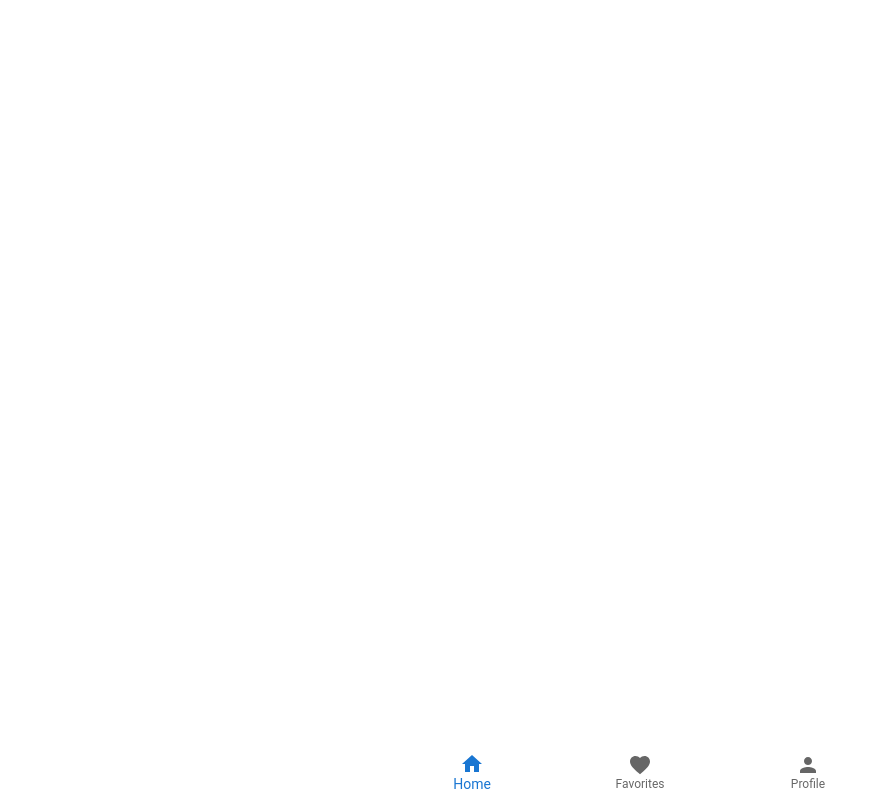
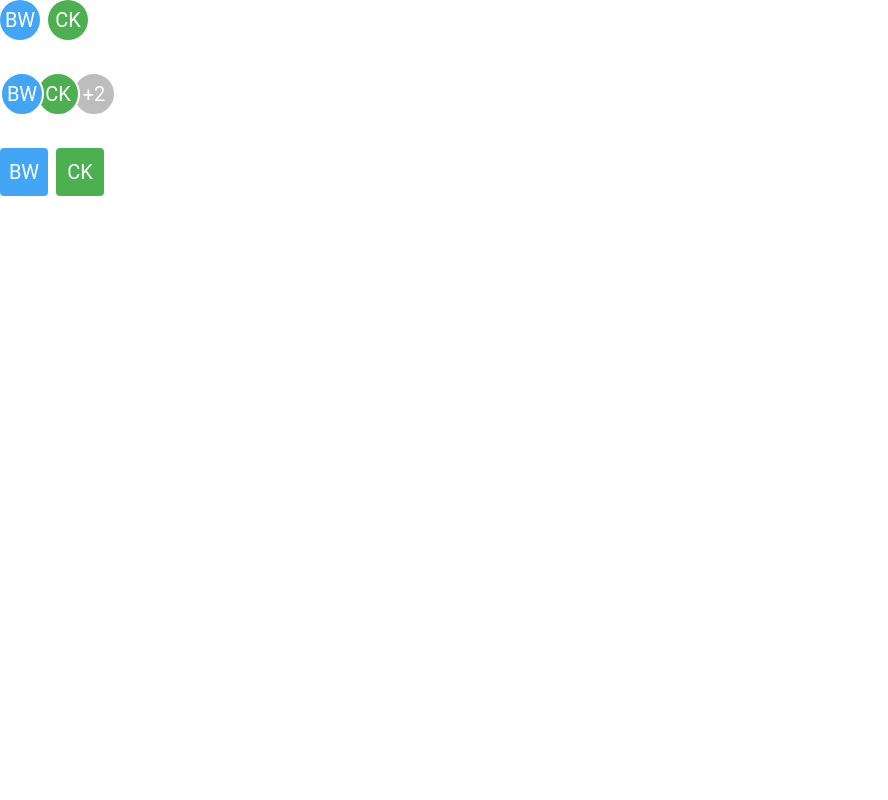
Before and after one commit to AnjoC07/React-Material-UI-Demo, a React (Create React App) app: page / in a window 1280 px wide. Shown: the whole page, without its empty margins (0-888 px from the left). Built offline with nearby package versions, Linux system fonts and the light colour scheme.

Commit message:
MUI Avatar

```diff
--- a/src/App.tsx
+++ b/src/App.tsx
@@ -1,7 +1,8 @@
 // App.tsx
 import "./App.css";
-import { MuiBottomNavigation } from "./components/MuiBottomNavigation";
+import { MuiAvatar } from "./components/MuiAvatar";
 
+// import { MuiBottomNavigation } from "./components/MuiBottomNavigation";
 // import { MuiSpeedDial } from "./components/MuiSpeedDial";
 // import { MuiBreadcrumbs } from "./components/MuiBreadcrumbs";
 // import { MuiDrawer } from "./components/MuiDrawer";
@@ -42,7 +43,8 @@
       <MuiDrawer /> */}
       {/* <MuiLink /> */}
       {/* <MuiSpeedDial /> */}
-      <MuiBottomNavigation />
+      {/* <MuiBottomNavigation /> */}
+      <MuiAvatar />
     </div>
   );
 }
--- /dev/null
+++ b/src/components/MuiAvatar.tsx
@@ -0,0 +1,45 @@
+import { Stack, Avatar, AvatarGroup } from "@mui/material";
+
+export const MuiAvatar = () => {
+  return (
+    <Stack spacing={4}>
+      <Stack direction="row" spacing={1}>
+        <Avatar sx={{ bgcolor: "primary.light" }}>BW</Avatar>
+        <Avatar sx={{ bgcolor: "success.light" }}>CK</Avatar>
+      </Stack>
+
+      {/* Use of Random User API to populate random users */}
+      <Stack direction="row" spacing={1}>
+        {/* Avatar Group | "max" restrict number being displayed*/}
+        <AvatarGroup max={3}>
+          <Avatar sx={{ bgcolor: "primary.light" }}>BW</Avatar>
+          <Avatar sx={{ bgcolor: "success.light" }}>CK</Avatar>
+          <Avatar
+            src="https://randomuser.me/api/portraits/women/79.jpg"
+            alt="Jane Doe"
+          />
+          <Avatar
+            src="https://randomuser.me/api/portraits/men/51.jpg"
+            alt="John Doe"
+          />
+        </AvatarGroup>
+      </Stack>
+
+      {/* Changing Size and Width */}
+      <Stack direction="row" spacing={1}>
+        <Avatar
+          variant="rounded"
+          sx={{ bgcolor: "primary.light", width: 48, height: 48 }}
+        >
+          BW
+        </Avatar>
+        <Avatar
+          variant="rounded"
+          sx={{ bgcolor: "success.light", width: 48, height: 48 }}
+        >
+          CK
+        </Avatar>
+      </Stack>
+    </Stack>
+  );
+};
```
